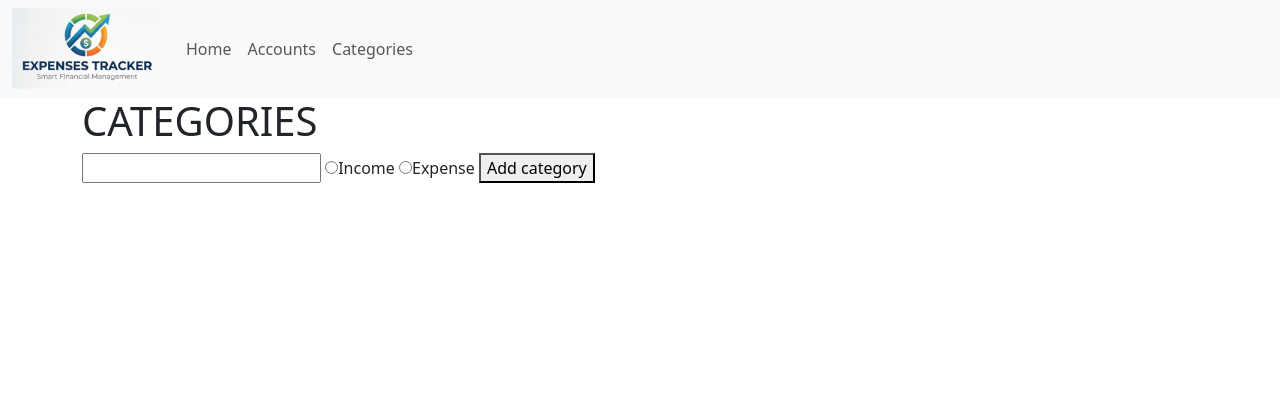
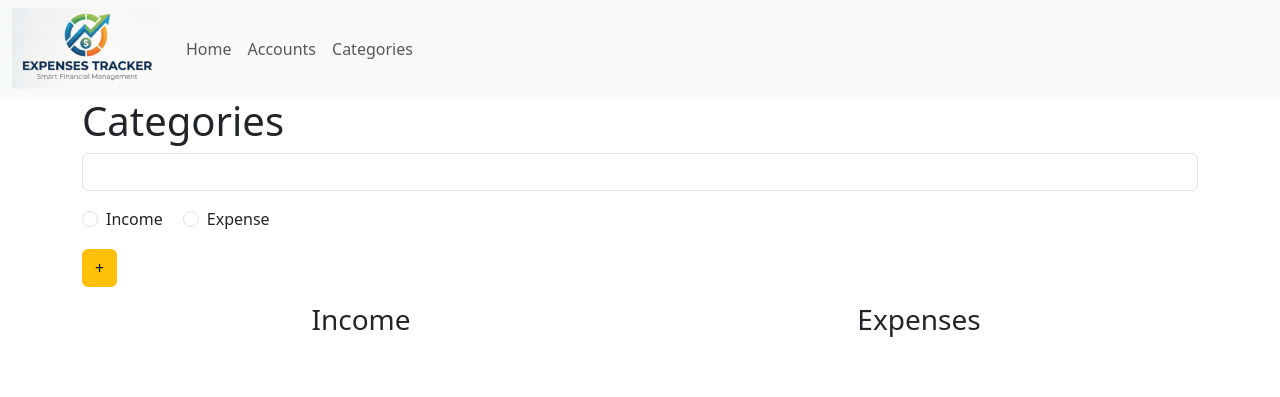
Before and after one commit to dp-cross-projects/expenses-tracker, a FastAPI app: page /category in a window 1280 px wide. Shown: the top 397 px of the page. Run offline with FastAPI, Linux system fonts and the light colour scheme; data that the repository does not hold is empty.

Commit message:
added styles

```diff
--- a/templates/category.html
+++ b/templates/category.html
@@ -2,24 +2,59 @@
 
 {% block content %}
 
-    <h1>CATEGORIES</h1>
+    <h1>Categories</h1>
     <form action="/category" method="POST">
 
-        <input type="text" id="category" name="category">
+        <input class="form-control mb-3" type="text" id="category" name="category">
 
 
 
-        <input type="radio" name="type" value="income">Income</radio>
-        <input type="radio" name="type" value="expense">Expense</radio>
+       <div class="mb-3">
+            <div class="form-check form-check-inline">
+                <input type="radio" name="type" value="income" id="income" class="form-check-input">
+                <label class="form-check-label" for="income">
+                    Income
+                </label>
+            </div>
 
-        <button type="submit">Add category</button>
+            <div class="form-check form-check-inline">
+                <input type="radio" name="type" value="expense" value="expense" class="form-check-input">
+                <label class="form-check-label" for="expense">
+                    Expense
+                </label>
+            </div>
+        </div>
+
+
+
+
+
+        <div class="mb-3">
+            <button type="button" class="btn btn-warning">+</button>
+        </div>
     </form>
 
-    <ul>
-        {% for category in categories %}
-        <li>{{ category }}</li>
-        {% endfor %}
 
-    </ul>
+
+    <div class="container text-center">
+    <div class="row">
+        <div class="col">
+        <h3>Income</h3>
+            <ul class="list-group list-group-flush">
+                {% for category in categories %}
+                <li class="list-group-item">{{ category }}</li>
+                {% endfor %}
+            </ul>
+        </div>
+        <div class="col">
+        <h3>Expenses</h3>
+            <ul class="list-group list-group-flush">
+                {% for category in categories %}
+                <li class="list-group-item">{{ category }}</li>
+                {% endfor %}
+            </ul>
+        </div>
+    </div>
+    </div>
 
 {% endblock %}
```
Also changed, not shown: templates/account_details.html (+25 -9 lines), templates/accounts.html (+18 -6 lines), templates/index.html (+31 -16 lines).
